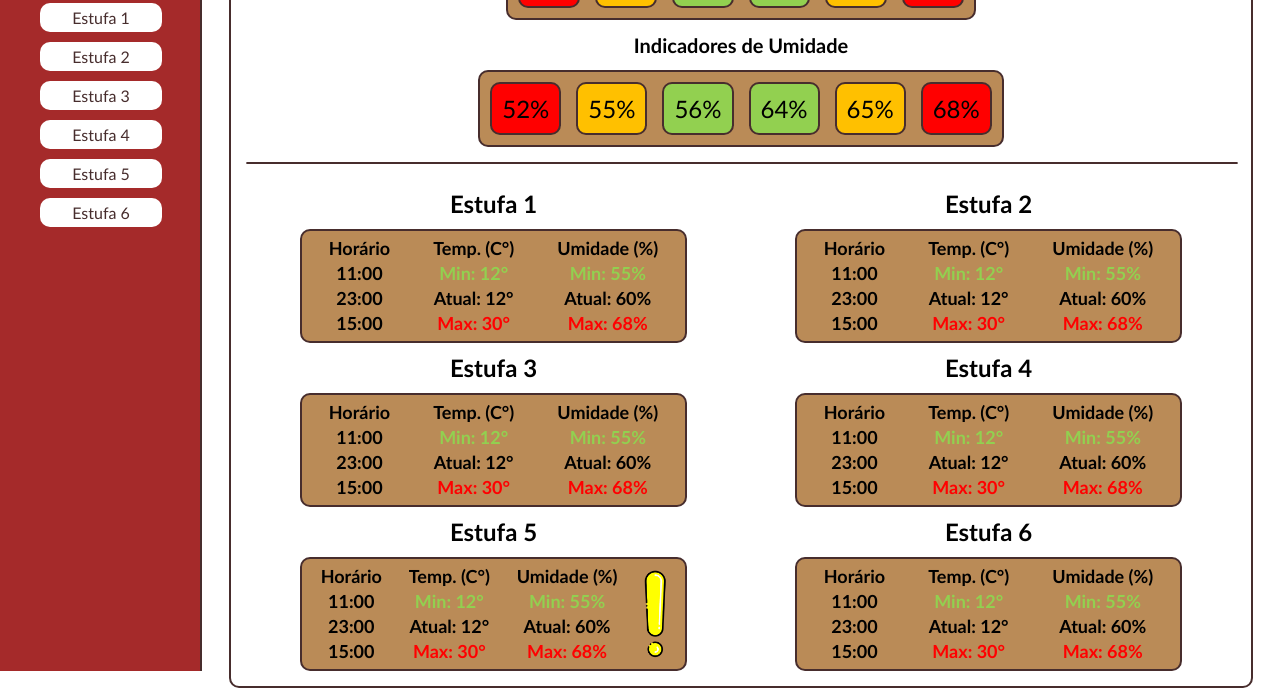
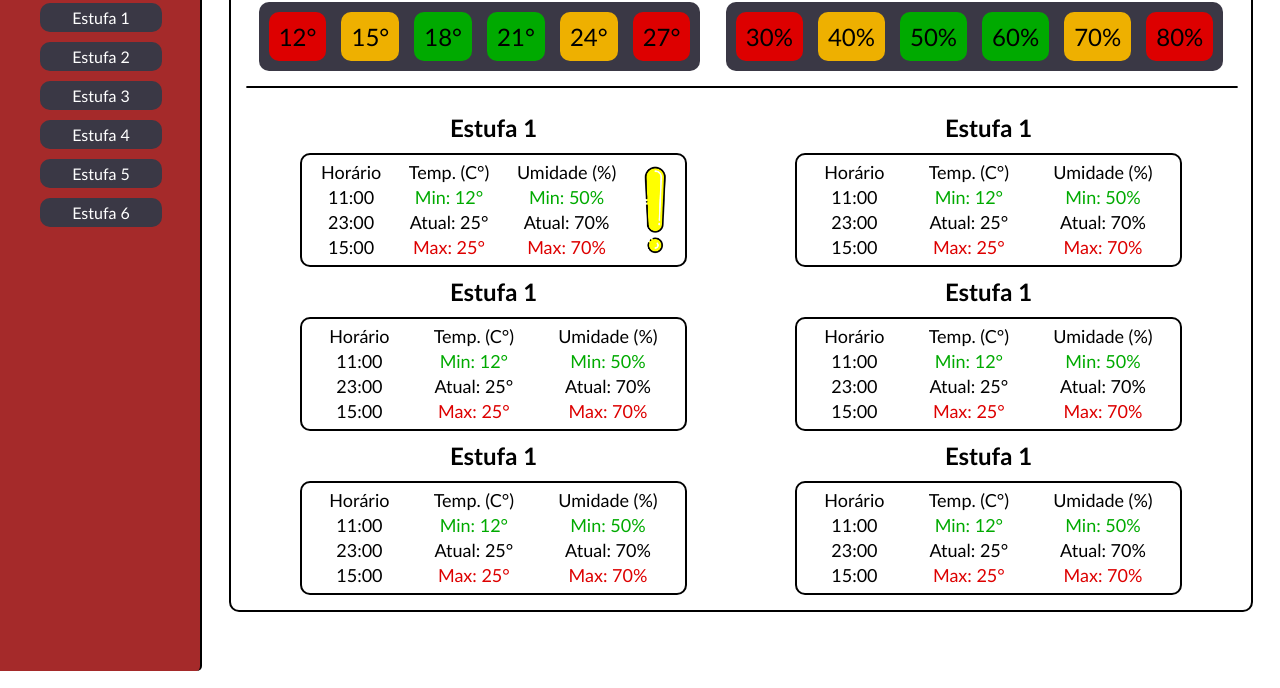
Before and after one commit to Kaldi-Solutions/Site-Completo, a website: page Kaldi-dashboard.html in a window 1280 px wide. Shown: the part 129-817 px from the top of the page. Drawn offline with Linux system fonts and the light colour scheme.

Commit message:
Continuidade à paleta de cores do dashboard

```diff
--- a/Kaldi-dashboard.html
+++ b/Kaldi-dashboard.html
@@ -29,17 +29,17 @@
         <div class="corpo">
             <div class="container">
                 <div class="metricas">
-                    <div class="temp">
+                    <div class="temp ">
                         <span>Indicadores de Temperatura</span>
                         <div class="box">
                             <div class="boxes alertPerigo">
                                 <span>12°</span>
                             </div>
                             <div class="boxes alertAlerta">
-                                <span>14°</span>
+                                <span>15°</span>
                             </div>
                             <div class="boxes alertIdeal">
-                                <span>16°</span>
+                                <span>18°</span>
                             </div>
                             <div class="boxes alertIdeal">
                                 <span>21°</span>
@@ -48,7 +48,7 @@
                                 <span>24°</span>
                             </div>
                             <div class="boxes alertPerigo">
-                                <span>30°</span>
+                                <span>27°</span>
                             </div>
                         </div>
                     </div>
@@ -56,22 +56,22 @@
                         <span>Indicadores de Umidade</span>
                         <div class="box">
                             <div class="boxes alertPerigo">
-                                <span>52%</span>
+                                <span>30%</span>
                             </div>
                             <div class="boxes alertAlerta">
-                                <span>55%</span>
+                                <span>40%</span>
                             </div>
                             <div class="boxes alertIdeal">
-                                <span>56%</span>
+                                <span>50%</span>
                             </div>
                             <div class="boxes alertIdeal">
-                                <span>64%</span>
+                                <span>60%</span>
                             </div>
                             <div class="boxes alertAlerta">
-                                <span>65%</span>
+                                <span>70%</span>
                             </div>
                             <div class="boxes alertPerigo">
-                                <span>68%</span>
+                                <span>80%</span>
                             </div>
                         </div>
                     </div>
@@ -90,19 +90,20 @@
                             <div class="setor">
                                 <span>Temp. (C°)</span>
                                 <span class="min">Min: 12°</span>
-                                <span>Atual: 12°</span>
-                                <span class="max">Max: 30°</span>
+                                <span>Atual: 25°</span>
+                                <span class="max">Max: 25°</span>
                             </div>
                             <div class="setor">
                                 <span>Umidade (%)</span>
-                                <span class="min">Min: 55%</span>
-                                <span>Atual: 60%</span>
-                                <span class="max">Max: 68%</span>
+                                <span class="min">Min: 50%</span>
+                                <span>Atual: 70%</span>
+                                <span class="max">Max: 70%</span>
                             </div>
+                            <div class="exclamation"></div>
                         </div>
                     </div>
                     <div class="estufa">
-                        <span>Estufa 2</span>
+                        <span>Estufa 1</span>
                         <div class="boxes_estufa">
                             <div class="setor">
                                 <span>Horário</span>
@@ -113,19 +114,19 @@
                             <div class="setor">
                                 <span>Temp. (C°)</span>
                                 <span class="min">Min: 12°</span>
-                                <span>Atual: 12°</span>
-                                <span class="max">Max: 30°</span>
+                                <span>Atual: 25°</span>
+                                <span class="max">Max: 25°</span>
                             </div>
                             <div class="setor">
                                 <span>Umidade (%)</span>
-                                <span class="min">Min: 55%</span>
-                                <span>Atual: 60%</span>
-                                <span class="max">Max: 68%</span>
+                                <span class="min">Min: 50%</span>
+                                <span>Atual: 70%</span>
+                                <span class="max">Max: 70%</span>
                             </div>
                         </div>
                     </div>
                     <div class="estufa">
-                        <span>Estufa 3</span>
+                        <span>Estufa 1</span>
                         <div class="boxes_estufa">
                             <div class="setor">
                                 <span>Horário</span>
@@ -136,19 +137,19 @@
                             <div class="setor">
                                 <span>Temp. (C°)</span>
                                 <span class="min">Min: 12°</span>
-                                <span>Atual: 12°</span>
-                                <span class="max">Max: 30°</span>
+                                <span>Atual: 25°</span>
+                                <span class="max">Max: 25°</span>
                             </div>
                             <div class="setor">
                                 <span>Umidade (%)</span>
-                                <span class="min">Min: 55%</span>
-                                <span>Atual: 60%</span>
-                                <span class="max">Max: 68%</span>
+                                <span class="min">Min: 50%</span>
+                                <span>Atual: 70%</span>
+                                <span class="max">Max: 70%</span>
                             </div>
                         </div>
                     </div>
                     <div class="estufa">
-                        <span>Estufa 4</span>
+                        <span>Estufa 1</span>
                         <div class="boxes_estufa">
                             <div class="setor">
                                 <span>Horário</span>
@@ -159,19 +160,19 @@
                             <div class="setor">
                                 <span>Temp. (C°)</span>
                                 <span class="min">Min: 12°</span>
-                                <span>Atual: 12°</span>
-                                <span class="max">Max: 30°</span>
+                                <span>Atual: 25°</span>
+                                <span class="max">Max: 25°</span>
                             </div>
                             <div class="setor">
                                 <span>Umidade (%)</span>
-                                <span class="min">Min: 55%</span>
-                                <span>Atual: 60%</span>
-                                <span class="max">Max: 68%</span>
+                                <span class="min">Min: 50%</span>
+                                <span>Atual: 70%</span>
+                                <span class="max">Max: 70%</span>
                             </div>
                         </div>
                     </div>
                     <div class="estufa">
-                        <span>Estufa 5</span>
+                        <span>Estufa 1</span>
                         <div class="boxes_estufa">
                             <div class="setor">
                                 <span>Horário</span>
@@ -182,20 +183,19 @@
                             <div class="setor">
                                 <span>Temp. (C°)</span>
                                 <span class="min">Min: 12°</span>
-                                <span>Atual: 12°</span>
-                                <span class="max">Max: 30°</span>
+                                <span>Atual: 25°</span>
+                                <span class="max">Max: 25°</span>
                             </div>
                             <div class="setor">
                                 <span>Umidade (%)</span>
-                                <span class="min">Min: 55%</span>
-                                <span>Atual: 60%</span>
-                                <span class="max">Max: 68%</span>
+                                <span class="min">Min: 50%</span>
+                                <span>Atual: 70%</span>
+                                <span class="max">Max: 70%</span>
                             </div>
-                            <div class="exclamation"></div>
                         </div>
                     </div>
                     <div class="estufa">
-                        <span>Estufa 6</span>
+                        <span>Estufa 1</span>
                         <div class="boxes_estufa">
                             <div class="setor">
                                 <span>Horário</span>
@@ -206,14 +206,14 @@
                             <div class="setor">
                                 <span>Temp. (C°)</span>
                                 <span class="min">Min: 12°</span>
-                                <span>Atual: 12°</span>
-                                <span class="max">Max: 30°</span>
+                                <span>Atual: 25°</span>
+                                <span class="max">Max: 25°</span>
                             </div>
                             <div class="setor">
                                 <span>Umidade (%)</span>
-                                <span class="min">Min: 55%</span>
-                                <span>Atual: 60%</span>
-                                <span class="max">Max: 68%</span>
+                                <span class="min">Min: 50%</span>
+                                <span>Atual: 70%</span>
+                                <span class="max">Max: 70%</span>
                             </div>
                         </div>
                     </div>
--- a/sDashboard.css
+++ b/sDashboard.css
@@ -8,7 +8,8 @@ body {
 }
 
 header {
-    border-right: solid 2px #472D2D;
+    border-right: solid 2px black;
+    border-radius: 0px 5px 5px 0px;
     height: 100vh;
     background-color: brown;
 }
@@ -23,7 +24,8 @@ header ul {
 
 header ul li {
     border-radius: 10px;
-    background-color: white;
+    color: white;
+    background-color: #3A3845;
     width: 70%;
     padding: 5px;
     text-align: center;
@@ -53,7 +55,7 @@ header ul a {
 .corpo .container {
     margin-top: 20px;
     padding: 0px 15px 15px 15px;
-    border: solid 2px #472D2D;
+    border: solid 2px black;
     border-radius: 10px;
 }
 
@@ -84,33 +86,29 @@ header ul a {
 .metricas .box {
     display: flex;
     justify-content: space-between;
-    background-color: #BA8B57;
-    border: solid 2px #472D2D;
     border-radius: 10px;
     font-size: 24px;
     gap: 15px;
     padding: 10px;
+    background-color: #3A3845;
 }
 
 .box .alertPerigo {
-    background-color: #FF0000;
-    border: solid 2px #472D2D;
+    background-color: #DD0000;
     border-radius: 10px;
     align-self: center;
     padding: 10px;
 }
 
 .box .alertAlerta {
-    background-color: #FFC000;
-    border: solid 2px #472D2D;
+    background-color: #EEB000;
     border-radius: 10px;
     align-self: center;
     padding: 10px;
 }
 
 .box .alertIdeal {
-    background-color: #92D050;
-    border: solid 2px #472D2D;
+    background-color: #00AA00;
     border-radius: 10px;
     align-self: center;
     padding: 10px;
@@ -118,8 +116,8 @@ header ul a {
 
 hr {
     margin: 15px 0px 15px 0px;
-    background-color: #472D2D;
-    border: solid #472D2D 1px;
+    background-color: black;
+    border: solid black 1px;
     border-radius: 2px;
     width: 100%;
 }
@@ -140,8 +138,7 @@ hr {
     width: 372.5px;
     border-radius: 10px;
     cursor: pointer;
-    background-color: #BA8B57;
-    border: solid 2px #472D2D;
+    border: solid 2px black;
 }
 
 .estufas .estufa .setor {
@@ -150,7 +147,6 @@ hr {
     align-self: center;
     text-align: center;
     line-height: 25px;
-    font-weight: bolder;
 }
 
 .exclamation {
@@ -175,19 +171,14 @@ hr {
 }
 
 .estufa .min {
-    color: #92D050;
+    color: #00AA00;
 }
 
 .estufa .max {
-    color: #FF0000;
+    color: #DD0000;
 }
 
 /* Pag 2 - Gráficos */
-
-.metricas .grafico {
-    width: 100%;
-    margin-top: 10px;
-}
 
 .metricas.pag2 .temp,
 .metricas.pag2 .umidade {
@@ -195,6 +186,11 @@ hr {
     flex-direction: column;
     align-items: center;
     padding: 0px 10px 0px 10px;
-    border: solid #472D2D 2px;
+    border: solid 2px black;
     border-radius: 10px;
 }
+
+.metricas .grafico {
+    width: 100%;
+    margin-top: 10px;
+}
```
Also changed, not shown: kaldi-dashboard2.html (+35 -9 lines).
